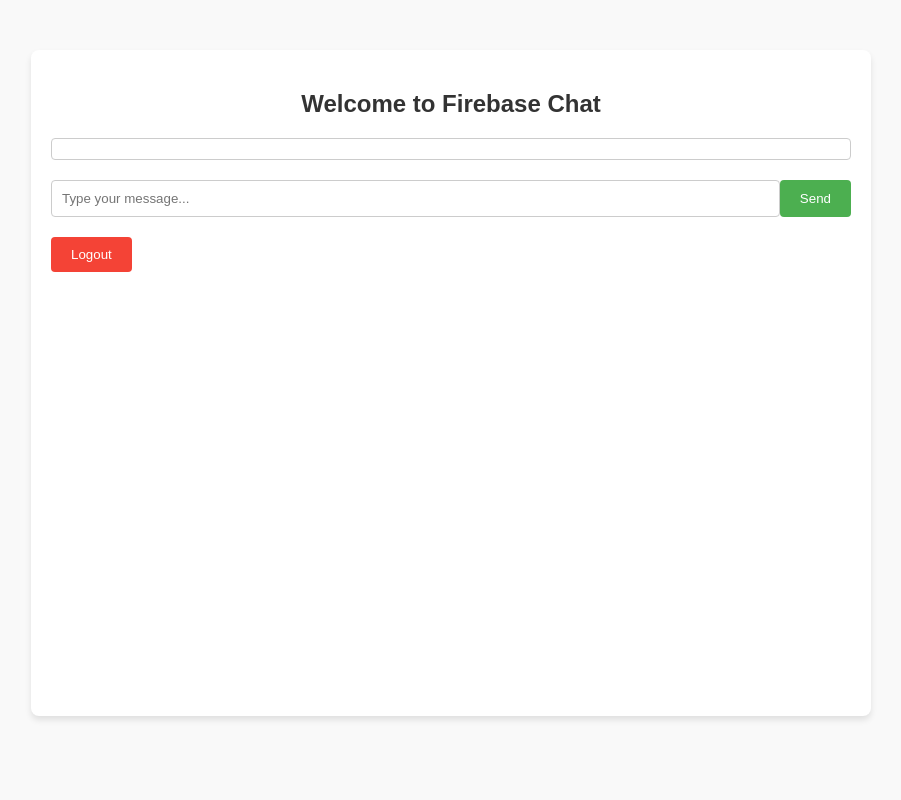
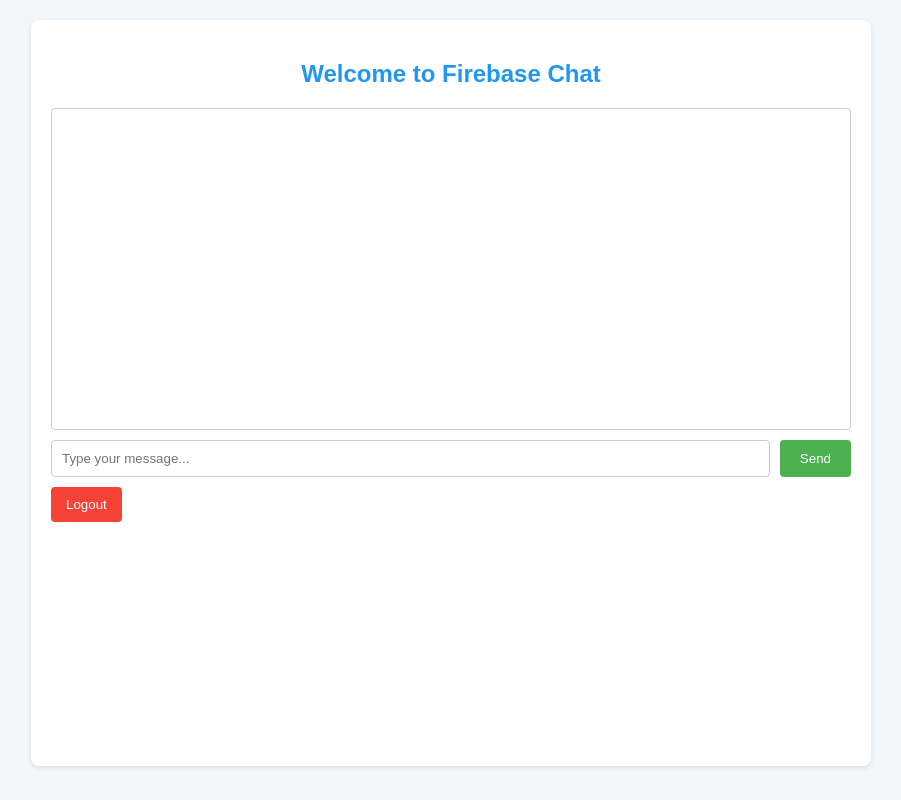
Before and after one commit to Vinaykumarhub/chart, a plain HTML site: page index.html in a window 1280 px wide. Shown: the whole page, without its empty margins (189-1090 px from the left). Drawn offline with nearby package versions, Linux system fonts and the light colour scheme.

Commit message:
Update index.html

```diff
--- a/index.html
+++ b/index.html
@@ -5,16 +5,103 @@
   <meta name="viewport" content="width=device-width, initial-scale=1.0">
   <title>Home - Firebase Chat</title>
   <link rel="stylesheet" href="style.css">
+  <style>
+    body {
+      font-family: sans-serif;
+      background-color: #f4f7fa;
+      color: #333;
+      margin: 0;
+      padding: 0;
+    }
+
+    #chatContainer {
+      width: 90%;
+      max-width: 800px;
+      margin: 20px auto;
+      padding: 20px;
+      background-color: #fff;
+      box-shadow: 0 2px 5px rgba(0, 0, 0, 0.1);
+      border-radius: 8px;
+    }
+
+    h2 {
+      text-align: center;
+      color: #2196f3;
+    }
+
+    #messages {
+      border: 1px solid #ccc;
+      padding: 10px;
+      height: 300px;
+      overflow-y: scroll;
+      margin-bottom: 10px;
+      background-color: #fff;
+      border-radius: 4px;
+    }
+
+    .message {
+      margin: 5px 0;
+      padding: 6px 10px;
+      border-radius: 4px;
+      background-color: #f1f1f1;
+    }
+
+    #messageForm {
+      display: flex;
+      gap: 10px;
+    }
+
+    input[type="text"] {
+      flex: 1;
+      padding: 10px;
+      border: 1px solid #ccc;
+      border-radius: 4px;
+    }
+
+    button {
+      padding: 10px 15px;
+      background: #2196f3;
+      color: white;
+      border: none;
+      border-radius: 4px;
+      cursor: pointer;
+    }
+
+    #logoutBtn {
+      margin-top: 10px;
+      padding: 10px 15px;
+      background: #f44336;
+      color: white;
+      border: none;
+      border-radius: 4px;
+      cursor: pointer;
+    }
+
+    #chartCanvas {
+      width: 100%;
+      height: 200px;
+      margin-top: 20px;
+    }
+  </style>
 </head>
 <body>
+
   <div id="chatContainer">
     <h2>Welcome to Firebase Chat</h2>
+
+    <!-- Messages Section -->
     <div id="messages"></div>
+
+    <!-- Message Input Form -->
     <form id="messageForm">
       <input type="text" id="messageInput" placeholder="Type your message..." required />
       <button type="submit">Send</button>
     </form>
+
+    <!-- Logout Button -->
     <button id="logoutBtn">Logout</button>
+
+    <!-- Chart Section -->
     <div>
       <canvas id="chartCanvas"></canvas>
     </div>
@@ -26,6 +113,7 @@
     import { getFirestore, collection, addDoc, serverTimestamp, onSnapshot, query, orderBy } from "https://www.gstatic.com/firebasejs/11.6.0/firebase-firestore.js";
     import { Chart } from "https://cdn.jsdelivr.net/npm/chart.js";
 
+    // Firebase Config
     const firebaseConfig = {
       apiKey: "AIzaSyAKzBXE3CY9c55MFLWRUZ2ASyJhn7iwn7s",
       authDomain: "fir-cloud-app-d197c.firebaseapp.com",
@@ -35,22 +123,24 @@
       appId: "1:939894627878:web:2cc5a64c7be8d3c08490e7"
     };
 
+    // Initialize Firebase
     const app = initializeApp(firebaseConfig);
     const auth = getAuth(app);
     const db = getFirestore(app);
 
+    // DOM Elements
     const messagesContainer = document.getElementById("messages");
     const messageInput = document.getElementById("messageInput");
     const messageForm = document.getElementById("messageForm");
     const logoutBtn = document.getElementById("logoutBtn");
 
-    // Logout User
+    // Logout Functionality
     logoutBtn.addEventListener('click', async () => {
       await signOut(auth);
       window.location.href = "login.html";  // Redirect to login page
     });
 
-    // Load Messages
+    // Load Messages from Firebase
     function loadMessages() {
       const q = query(collection(db, "messages"), orderBy("createdAt"));
       onSnapshot(q, (snapshot) => {
@@ -58,13 +148,14 @@
         snapshot.forEach(doc => {
           const msg = doc.data();
           const div = document.createElement("div");
+          div.classList.add("message");
           div.textContent = `${msg.username}: ${msg.text}`;
           messagesContainer.appendChild(div);
         });
       });
     }
 
-    // Send Message
+    // Send a New Message
     messageForm.addEventListener("submit", async (e) => {
       e.preventDefault();
       const text = messageInput.value.trim();
@@ -75,16 +166,16 @@
           username: user.email,
           createdAt: serverTimestamp(),
         });
-        messageInput.value = "";
+        messageInput.value = "";  // Clear input field after sending
       }
     });
 
-    // Real-time Chart (Bar Chart showing messages per hour)
+    // Real-time Chart (Messages per Hour)
     const chartCanvas = document.getElementById("chartCanvas");
     const chart = new Chart(chartCanvas, {
       type: 'bar',
       data: {
-        labels: ["0", "1", "2", "3", "4", "5", "6", "7", "8", "9", "10", "11", "12", "13", "14", "15", "16", "17", "18", "19", "20", "21", "22", "23"],
+        labels: Array.from({ length: 24 }, (_, i) => `${i}:00`),
         datasets: [{
           label: 'Messages per Hour',
           data: Array(24).fill(0),  // Initialize data with zero values
@@ -102,7 +193,7 @@
       }
     });
 
-    // Update Chart with real-time data
+    // Update Chart with Real-time Data
     onSnapshot(collection(db, "messages"), (snapshot) => {
       const messagesPerHour = Array(24).fill(0);
       snapshot.forEach(doc => {
@@ -115,7 +206,8 @@
       chart.update();
     });
 
-    loadMessages();
+    loadMessages();  // Initial loading of messages
   </script>
+
 </body>
 </html>
```
Lines whose indentation alone changed are shown as unchanged.
